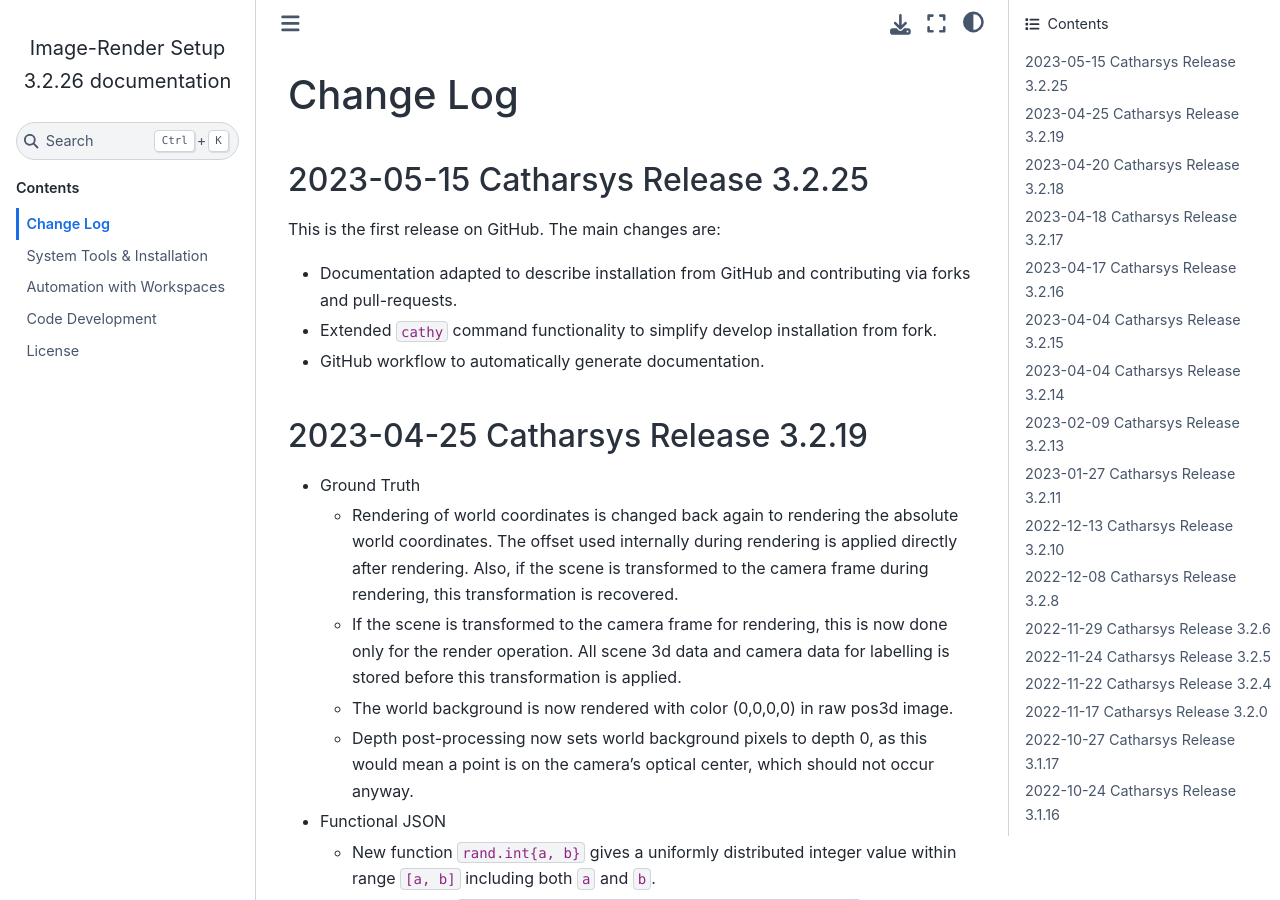
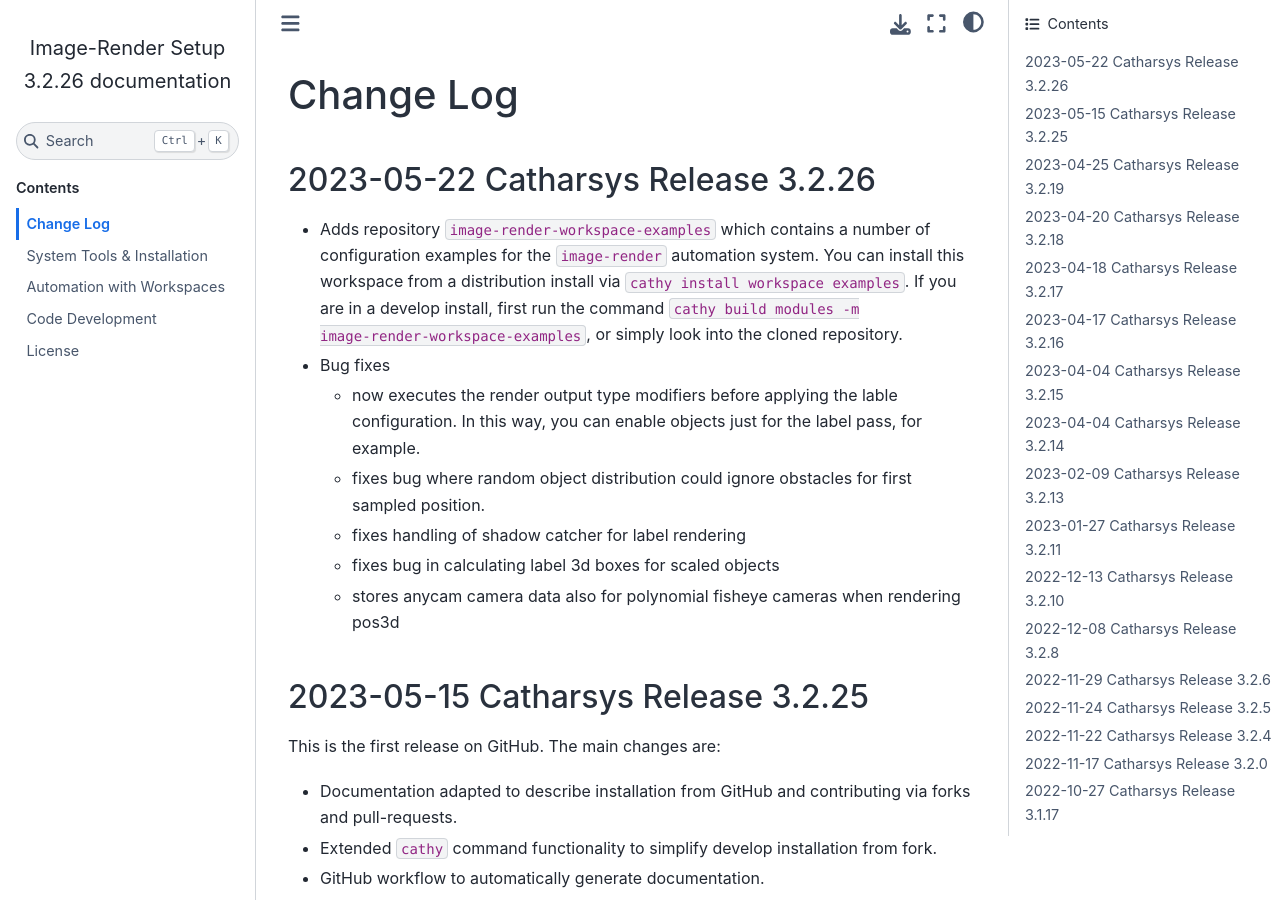
Before and after one commit to boschresearch/image-render-setup, a Sphinx documentation site: the page built from docs/source/change-log.md, in a window 1280 px wide and 900 px high. Built offline with Sphinx 7.4.7 and the Sphinx Book theme 1.1.4, drawn with Linux system fonts in a browser that asks for light colours; the version number is read from the project's files by our own code.

Commit message:
updates change log

```diff
--- a/docs/source/change-log.md
+++ b/docs/source/change-log.md
@@ -1,4 +1,15 @@
 # Change Log
+
+## 2023-05-22 Catharsys Release 3.2.26
+
+- Adds repository `image-render-workspace-examples` which contains a number of configuration examples for the `image-render` automation system. You can install this workspace from a distribution install via `cathy install workspace examples`. If you are in a develop install, first run the command `cathy build modules -m image-render-workspace-examples`, or simply look into the cloned repository.
+- Bug fixes
+  - now executes the render output type modifiers before applying the lable configuration. In this way, you can enable objects just for the label pass, for example.
+  - fixes bug where random object distribution could ignore obstacles for first sampled position.
+  - fixes handling of shadow catcher for label rendering
+  - fixes bug in calculating label 3d boxes for scaled objects
+  - stores anycam camera data also for polynomial fisheye cameras when rendering pos3d
+
 
 ## 2023-05-15 Catharsys Release 3.2.25
 
```
